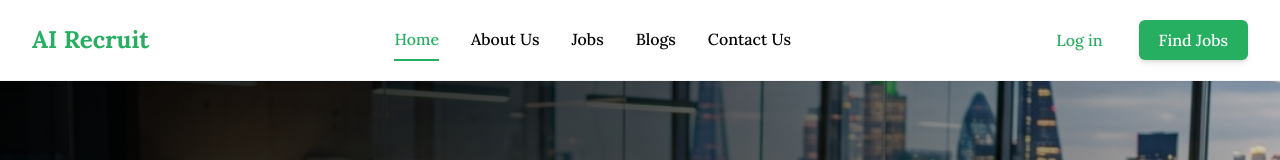
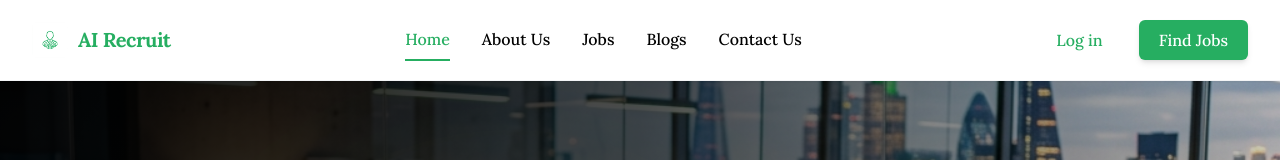
Before and after one commit to Iqbalhossen07/ai-recruitment, a Next.js app: page / in a window 1280 px wide. Shown: the top 160 px of the page. Built offline with nearby package versions, Linux system fonts and the light colour scheme; no server answers; the database is empty.

Commit message:
feat: add custom logo and SVG favicon to header and site metadata

```diff
--- a/src/app/layout.tsx
+++ b/src/app/layout.tsx
@@ -18,8 +18,12 @@ import Header from "@/components/layout/Header";
 import Footer from "@/components/layout/Footer";
 
 export const metadata: Metadata = {
-  title: "AI Recruitment Portal",
-  description: "Next-generation AI-powered Recruitment System",
+  title: "AI Recruit | Smart Hiring Platform",
+  description: "Next-generation AI-powered Recruitment System. Find top talent or your dream job using intelligent CV matching.",
+  icons: {
+    icon: "/favicon.svg",
+    shortcut: "/favicon.svg",
+  },
 };
 
 export default function RootLayout({
--- a/src/components/layout/Header.tsx
+++ b/src/components/layout/Header.tsx
@@ -1,6 +1,7 @@
 "use client";
 
 import Link from "next/link";
+import Image from "next/image";
 import { usePathname } from "next/navigation";
 
 export default function Header() {
@@ -20,8 +21,15 @@ export default function Header() {
         <div className="flex justify-between items-center h-20">
           {/* Logo */}
           <div className="flex-shrink-0 flex items-center">
-            <Link href="/" className="text-2xl font-bold text-primary">
-              AI Recruit
+            <Link href="/" className="flex items-center gap-2.5">
+              <Image
+                src="/logo.jpg"
+                alt="AI Recruit Logo"
+                width={36}
+                height={36}
+                className="rounded-md object-cover"
+              />
+              <span className="text-xl font-bold text-primary tracking-tight">AI Recruit</span>
             </Link>
           </div>
 
```
Also changed, not shown: public/favicon.svg (added), public/logo.jpg (added).
